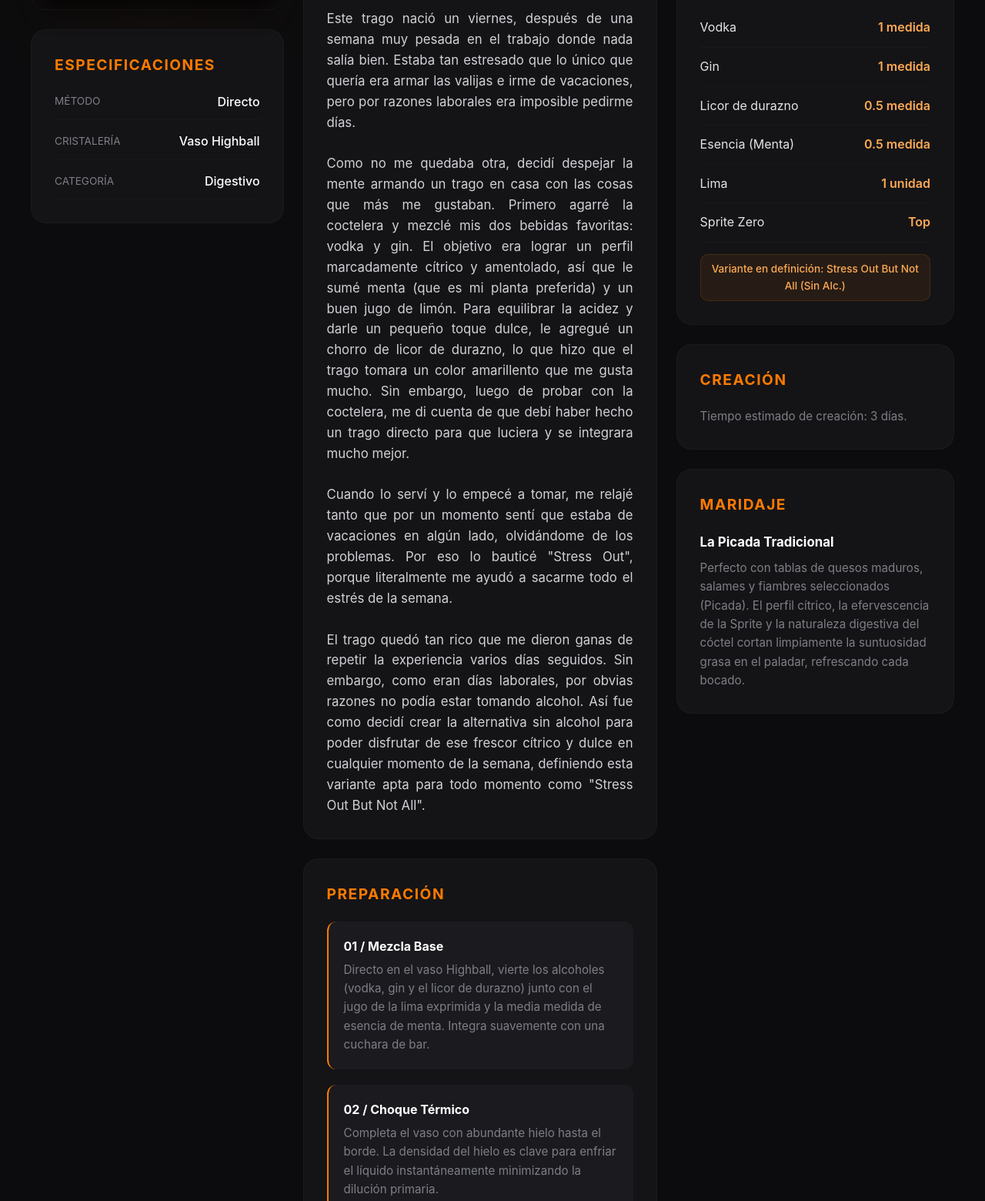
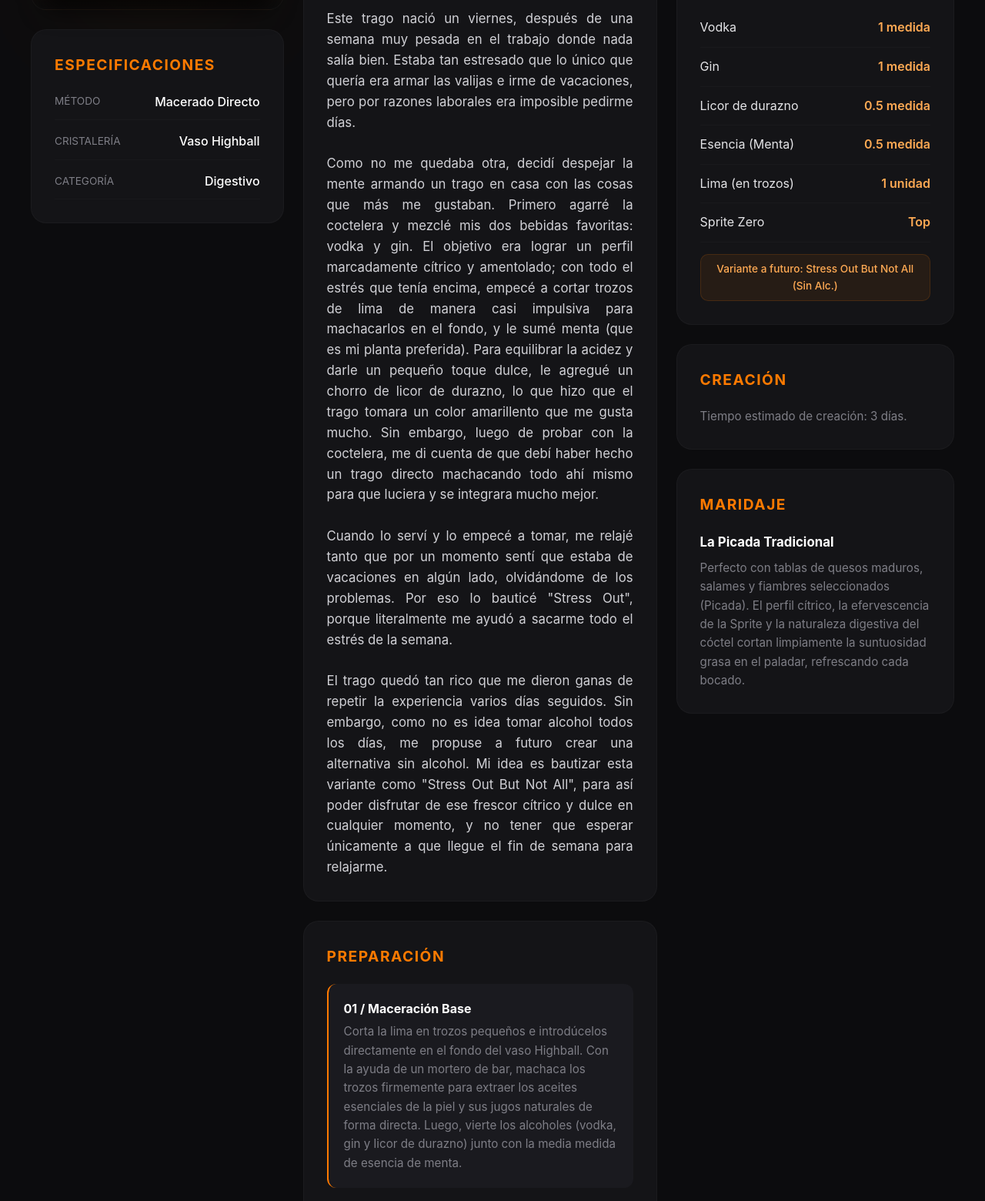
Before and after one commit to romaf7/mi-coctel, a plain HTML site: page index.html in a window 1280 px wide. Shown: the part 260-1820 px from the top of the page at 77% size. Drawn offline with Linux system fonts and the light colour scheme.

Commit message:
Update cocktail recipe and preparation details

```diff
--- a/index.html
+++ b/index.html
@@ -277,7 +277,7 @@
                 <div class="modulo">
                     <h2>Especificaciones</h2>
                     <div class="ficha-lineal">
-                        <div class="item"><span class="label">Método</span><span class="valor">Directo</span></div>
+                        <div class="item"><span class="label">Método</span><span class="valor">Macerado Directo</span></div>
                         <div class="item"><span class="label">Cristalería</span><span class="valor">Vaso Highball</span></div>
                         <div class="item"><span class="label">Categoría</span><span class="valor">Digestivo</span></div>
                     </div>
@@ -292,19 +292,19 @@
                     <h2>La Historia</h2>
                     <p class="historia-texto">Este trago nació un viernes, después de una semana muy pesada en el trabajo donde nada salía bien. Estaba tan estresado que lo único que quería era armar las valijas e irme de vacaciones, pero por razones laborales era imposible pedirme días.
 
-Como no me quedaba otra, decidí despejar la mente armando un trago en casa con las cosas que más me gustaban. Primero agarré la coctelera y mezclé mis dos bebidas favoritas: vodka y gin. El objetivo era lograr un perfil marcadamente cítrico y amentolado, así que le sumé menta (que es mi planta preferida) y un buen jugo de limón. Para equilibrar la acidez y darle un pequeño toque dulce, le agregué un chorro de licor de durazno, lo que hizo que el trago tomara un color amarillento que me gusta mucho. Sin embargo, luego de probar con la coctelera, me di cuenta de que debí haber hecho un trago directo para que luciera y se integrara mucho mejor.
+Como no me quedaba otra, decidí despejar la mente armando un trago en casa con las cosas que más me gustaban. Primero agarré la coctelera y mezclé mis dos bebidas favoritas: vodka y gin. El objetivo era lograr un perfil marcadamente cítrico y amentolado; con todo el estrés que tenía encima, empecé a cortar trozos de lima de manera casi impulsiva para machacarlos en el fondo, y le sumé menta (que es mi planta preferida). Para equilibrar la acidez y darle un pequeño toque dulce, le agregué un chorro de licor de durazno, lo que hizo que el trago tomara un color amarillento que me gusta mucho. Sin embargo, luego de probar con la coctelera, me di cuenta de que debí haber hecho un trago directo machacando todo ahí mismo para que luciera y se integrara mucho mejor.
 
 Cuando lo serví y lo empecé a tomar, me relajé tanto que por un momento sentí que estaba de vacaciones en algún lado, olvidándome de los problemas. Por eso lo bauticé "Stress Out", porque literalmente me ayudó a sacarme todo el estrés de la semana.
 
-El trago quedó tan rico que me dieron ganas de repetir la experiencia varios días seguidos. Sin embargo, como eran días laborales, por obvias razones no podía estar tomando alcohol. Así fue como decidí crear la alternativa sin alcohol para poder disfrutar de ese frescor cítrico y dulce en cualquier momento de la semana, definiendo esta variante apta para todo momento como "Stress Out But Not All".</p>
+El trago quedó tan rico que me dieron ganas de repetir la experiencia varios días seguidos. Sin embargo, como no es idea tomar alcohol todos los días, me propuse a futuro crear una alternativa sin alcohol. Mi idea es bautizar esta variante como "Stress Out But Not All", para así poder disfrutar de ese frescor cítrico y dulce en cualquier momento, y no tener que esperar únicamente a que llegue el fin de semana para relajarme.</p>
                 </section>
 
                 <section class="modulo">
                     <h2>Preparación</h2>
                     <div class="pasos-lista">
                         <div class="paso-bloque">
-                            <strong>01 / Mezcla Base</strong>
-                            <p>Directo en el vaso Highball, vierte los alcoholes (vodka, gin y el licor de durazno) junto con el jugo de la lima exprimida y la media medida de esencia de menta. Integra suavemente con una cuchara de bar.</p>
+                            <strong>01 / Maceración Base</strong>
+                            <p>Corta la lima en trozos pequeños e introdúcelos directamente en el fondo del vaso Highball. Con la ayuda de un mortero de bar, machaca los trozos firmemente para extraer los aceites esenciales de la piel y sus jugos naturales de forma directa. Luego, vierte los alcoholes (vodka, gin y licor de durazno) junto con la media medida de esencia de menta.</p>
                         </div>
                         <div class="paso-bloque">
                             <strong>02 / Choque Térmico</strong>
@@ -333,11 +333,11 @@ El trago quedó tan rico que me dieron ganas de repetir la experiencia varios d
                         <li><span>Gin</span> <span>1 medida</span></li>
                         <li><span>Licor de durazno</span> <span>0.5 medida</span></li>
                         <li><span>Esencia (Menta)</span> <span>0.5 medida</span></li>
-                        <li><span>Lima</span> <span>1 unidad</span></li>
+                        <li><span>Lima (en trozos)</span> <span>1 unidad</span></li>
                         <li><span>Sprite Zero</span> <span>Top</span></li>
                     </ul>
                     <div class="badge-variante">
-                        Variante en definición: Stress Out But Not All (Sin Alc.)
+                        Variante a futuro: Stress Out But Not All (Sin Alc.)
                     </div>
                 </section>
 
```
